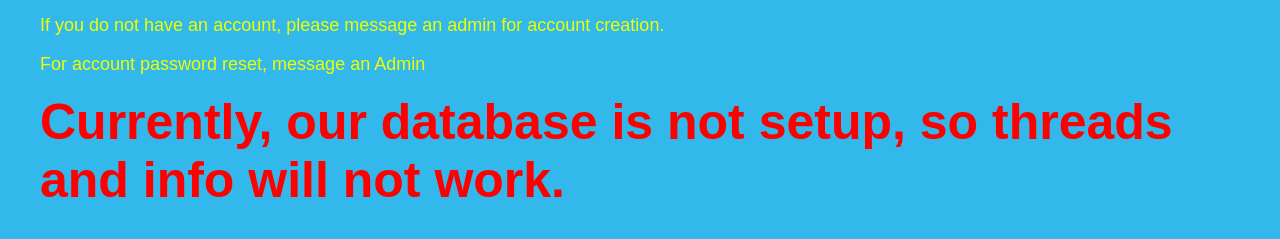
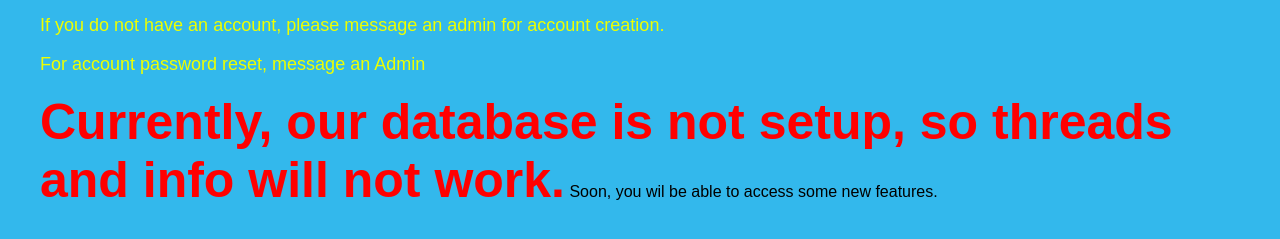
Before and after one commit to andrewchu1357/Secretwebsite, a plain HTML site: page index.html in a window 1280 px wide. Shown: the part 213-452 px from the top of the page. Drawn offline with Linux system fonts and the light colour scheme.

Commit message:
Update index.html

```diff
--- a/index.html
+++ b/index.html
@@ -58,5 +58,10 @@
           });
       });
     </script>
+
+
 </body>
+<body2>
+  <p3>Soon, you wil be able to access some new features. </p3>
+</body2>
 </html>
```
